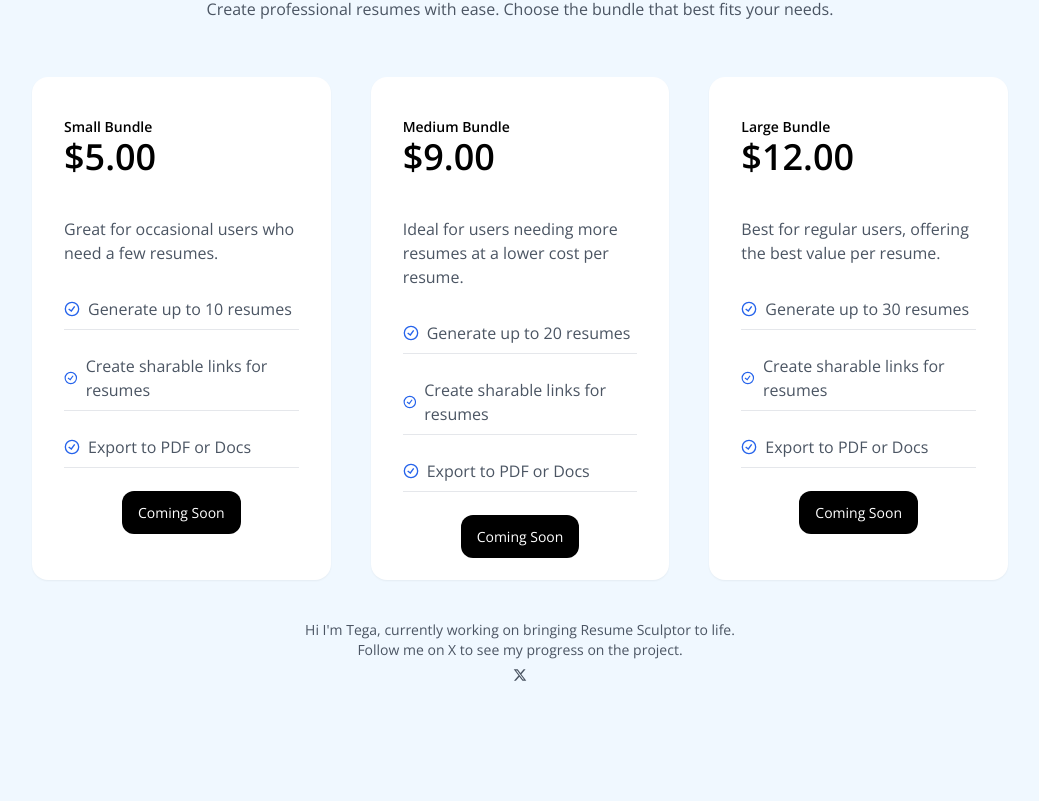
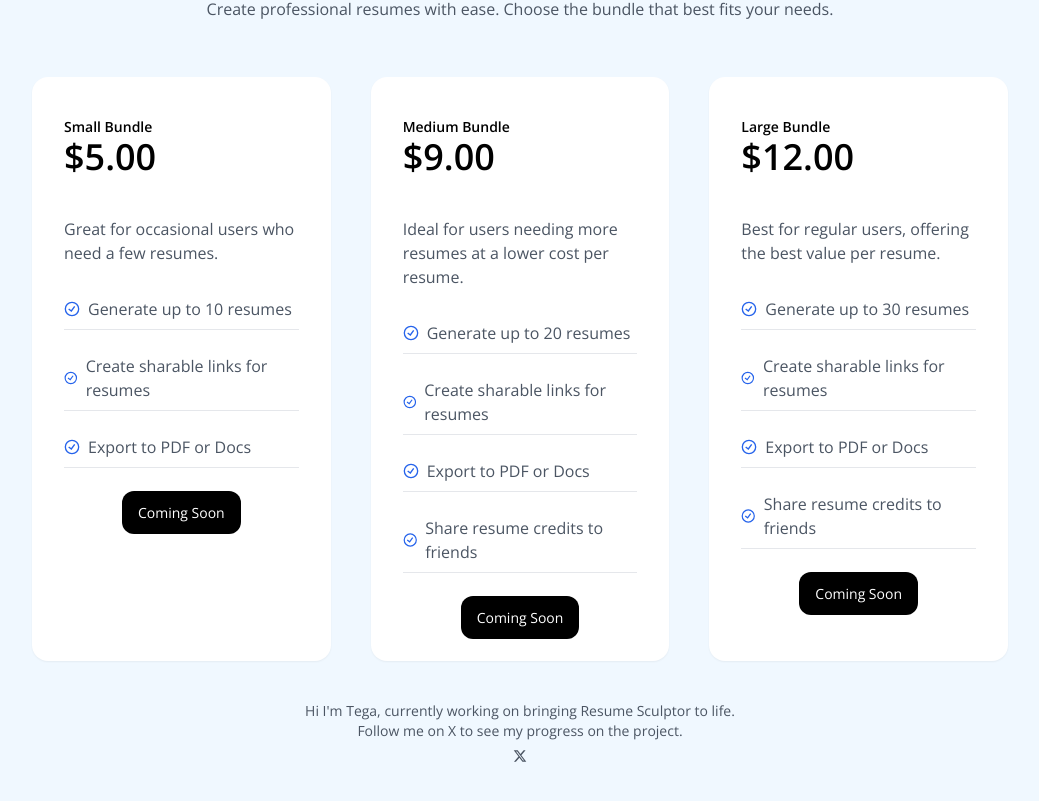
Before and after one commit to Tegacreatives/resume-sculptor-client, a Next.js app: page / in a window 1280 px wide. Shown: the part 1595-2396 px from the top of the page, without its empty margins (120-1159 px from the left). Before the commit the page ends 2317 px from the top, so only its background shows below. Built offline with nearby package versions, Linux system fonts and the light colour scheme.

Commit message:
Pricing options

```diff
--- a/app/components/landingPage/PricingSection.tsx
+++ b/app/components/landingPage/PricingSection.tsx
@@ -13,11 +13,13 @@ const mediumOptions = [
   "Generate up to 20 resumes",
   "Create sharable links for resumes",
   "Export to PDF or Docs",
+  "Share resume credits to friends",
 ];
 const largeOptions = [
   "Generate up to 30 resumes",
   "Create sharable links for resumes",
   "Export to PDF or Docs",
+  "Share resume credits to friends",
 ];
 
 const PricingSection = () => {
```
